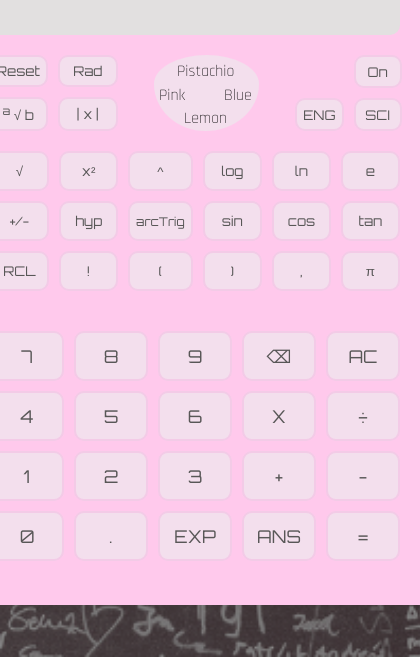
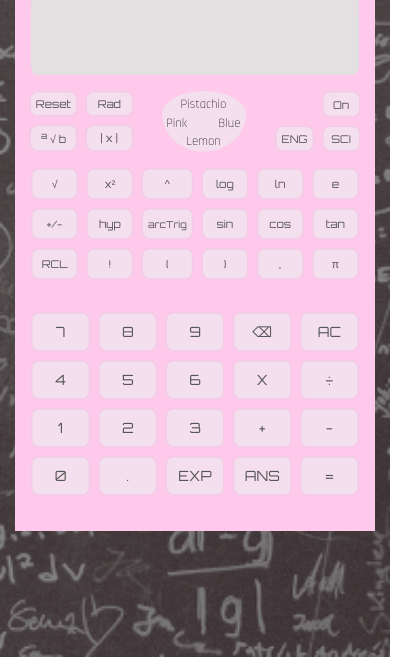
Before and after one commit to bubblegumloco/calculator, a plain HTML site: page index.html in a window 390 px wide. Shown: the part 187-852 px from the top of the page, 420 px wide, since content can reach past the window. Drawn offline with Linux system fonts and the light colour scheme.

Commit message:
added mobile compatibility

```diff
--- a/calc.css
+++ b/calc.css
@@ -186,3 +186,10 @@ button:active::before {
     width: 0px;
     height: 0px;
 }
+
+@media only screen and (max-width: 768px) {
+    .container {
+     transform: scale(0.8) translate(-50%, -50%);
+     transform-origin: left top;
+    }
+ }
```
